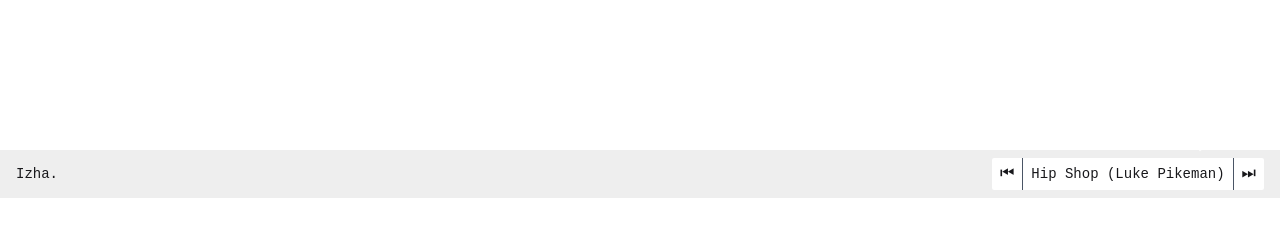
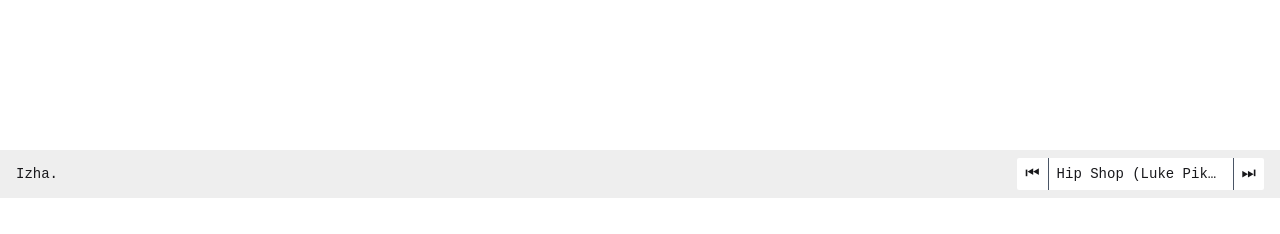
Before and after one commit to justizha/justizha-, a React (Vite) app: page /blog/cat in a window 1280 px wide. Shown: the part 602-836 px from the top of the page. Before the commit the page ends 800 px from the top, so only its background shows below. Built offline with nearby package versions, Linux system fonts and the light colour scheme.

Commit message:
fix : height

```diff
--- a/index.html
+++ b/index.html
@@ -11,7 +11,7 @@
     <meta name="viewport" content="width=device-width, initial-scale=1.0" />
     <title>justizha.</title>
   </head>
-  <body class="font-cascadia min-h-screen">
+  <body class="font-cascadia h-[120vh]">
     <div id="root"></div>
     <script type="module" src="/src/main.tsx"></script>
   </body>
--- a/src/components/Audio.tsx
+++ b/src/components/Audio.tsx
@@ -60,13 +60,9 @@ export default function Audio() {
         >
           ⏮
         </button>
-        <img
-          src="/assets/music_notes.gif"
-          className="w-14  brightness-0 invert absolute -top-20 right-10"
-          alt="notes"
-          loading="lazy"
-        />
-        <p className="text-sm mx-1">{Tracks[currentTrackIndex].name}</p>
+        <p className="text-sm mx-1 w-42 truncate">
+          {Tracks[currentTrackIndex].name}
+        </p>
 
         <button
           onClick={() =>
--- a/src/components/Brief.tsx
+++ b/src/components/Brief.tsx
@@ -16,7 +16,7 @@ export default function Brief() {
           loading="lazy"
           src="/assets/zzz.gif"
           alt="cat who is sleeping"
-          className="w-40 absolute -right-5.5 -top-25 z-20"
+          className="w-40 absolute -right-5.5 -top-25"
         />
         <div className="rounded-md bg-base-200 sm:w-lg px-4  py-5">
           <p className="p-5 text-lg text-center">
```
